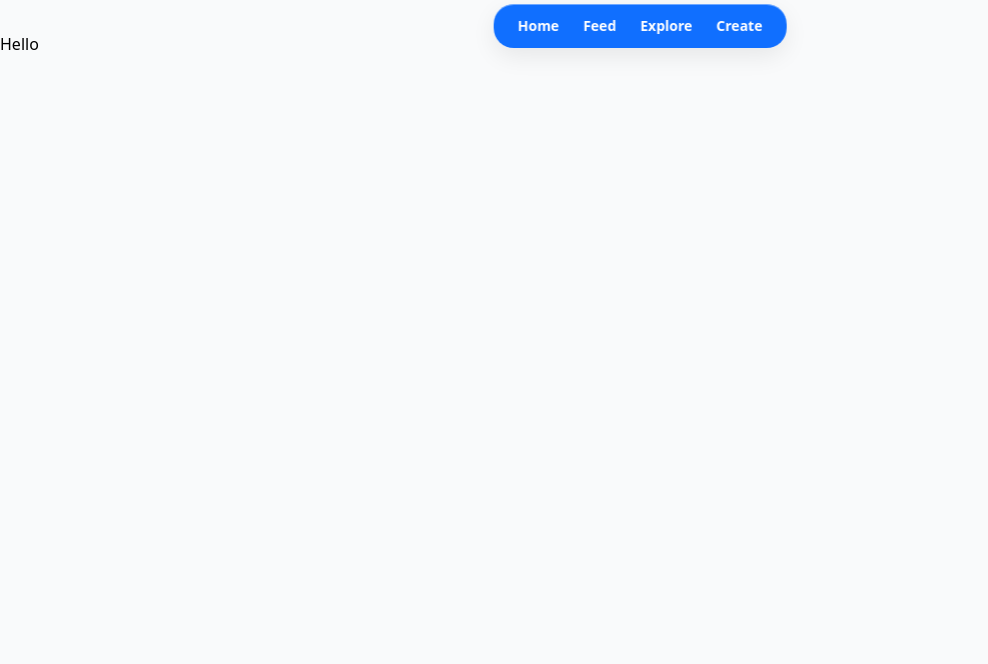
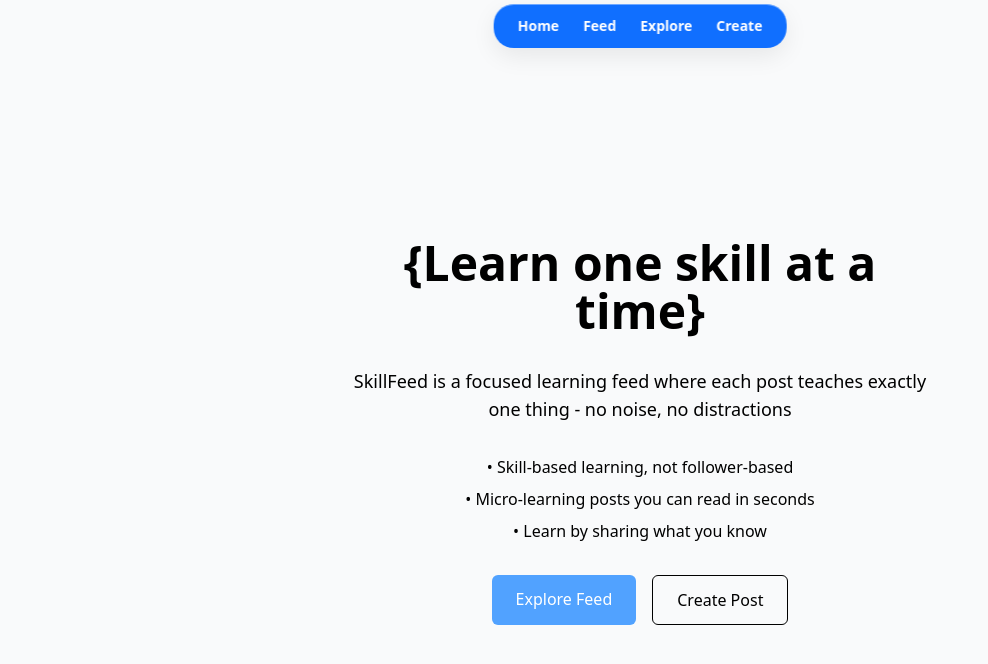
Before and after one commit to nischitpatel/skillfeed, a Next.js app: page / in a window 1280 px wide. Shown: the top 664 px of the page, without its empty margins (0-988 px from the left). Built offline with nearby package versions, Linux system fonts and the light colour scheme.

Commit message:
Home page

```diff
--- a/app/page.tsx
+++ b/app/page.tsx
@@ -1,7 +1,44 @@
-export default function Home() {
+import Link from "next/link";
+
+export default function HomePage() {
   return (
-    <div>
-      Hello
-    </div>
+    <main className="min-h-screen flex items-center justify-center px-6">
+      <div className="max-w-xl text-center space-y-8">
+        {/* Headline */}
+        <h1 className="text-5xl font-bold text-foreground">
+          {`{Learn one skill at a time}`}
+        </h1>
+
+        {/* Description */}
+        <p className="text-lg text-muted-foreground">
+          SkillFeed is a focused learning feed where each post teaches exactly
+          one thing - no noise, no distractions
+        </p>
+
+        {/* Value points */}
+        <ul className="text-muted-foreground space-y-2">
+          <li>• Skill-based learning, not follower-based</li>
+          <li>• Micro-learning posts you can read in seconds</li>
+          <li>• Learn by sharing what you know</li>
+        </ul>
+
+        {/* CTAs */}
+        <div className="flex justify-center gap-4">
+          <Link
+            href="/feed"
+            className="px-6 py-3 rounded-md bg-blue-400 text-white font-medium"
+          >
+            Explore Feed
+          </Link>
+
+          <Link
+            href="/create"
+            className="px-6 py-3 rounded-md border border-border text-foreground"
+          >
+            Create Post
+          </Link>
+        </div>
+      </div>
+    </main>
   );
 }
```
